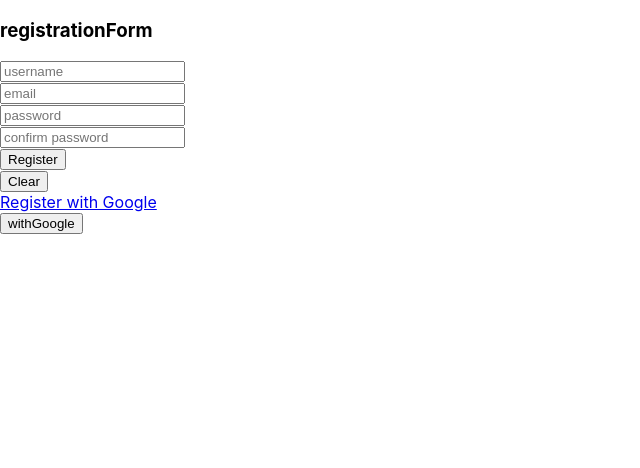
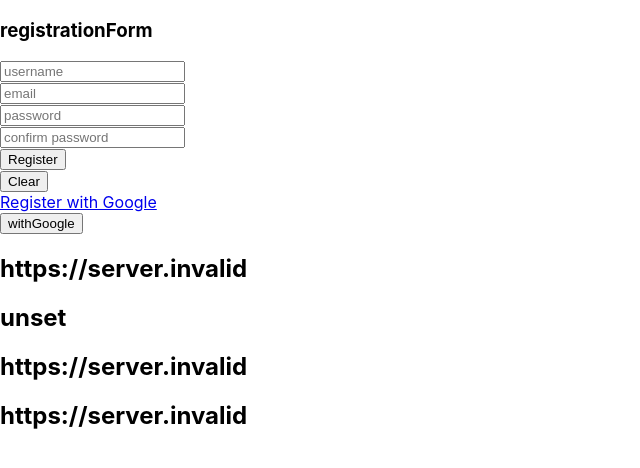
Before and after one commit to GarethLeenderts/game-chat, a React (Create React App) app in the folder client/: page /register in a window 1280 px wide. Shown: the top 468 px of the page, without its empty margins (0-640 px from the left). Built offline with nearby package versions, Linux system fonts and the light colour scheme; no server answers.

Commit message:
Uninstalled dotenv. Create-React-App uses dotenv-expand which installs with create-react-app

```diff
--- a/client/package.json
+++ b/client/package.json
@@ -7,7 +7,6 @@
     "@testing-library/react": "^12.1.4",
     "@testing-library/user-event": "^13.5.0",
     "axios": "^0.26.1",
-    "dotenv": "^16.0.0",
     "react": "^17.0.2",
     "react-dom": "^17.0.2",
     "react-router-dom": "^6.3.0",
--- a/client/src/Pages/AuthPages/Register.js
+++ b/client/src/Pages/AuthPages/Register.js
@@ -85,12 +85,12 @@ const RegistrationForm = () => {
                     {/* <button href={getGoogleOAuthURLRegister()}>withGoogle</button> */}
                     <button onClick={handleClick}>withGoogle</button>
                 </div>
-                {/* <div>
+                <div>
                     <h2>{process.env.REACT_APP_PUBLIC_SERVER_ENDPOINT}</h2>
                     <h2>{process.env.REACT_APP_PUBLIC_GOOGLE_OAUTH_CLIENT_ID}</h2>
                     <h2>{process.env.REACT_APP_PUBLIC_GOOGLE_OAUTH_REDIRECT_URL_register}</h2>
                     <h2>{process.env.REACT_APP_PUBLIC_GOOGLE_OAUTH_REDIRECT_URL_login}</h2>
-                </div> */}
+                </div>
                 {/* <div>
                     <button>withLinkedIn</button>
                 </div>
```
Also changed, not shown: 1 other file (tests, documents, lock files or other folders).
